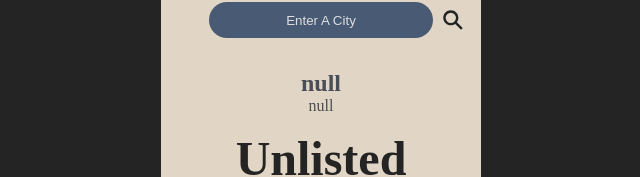
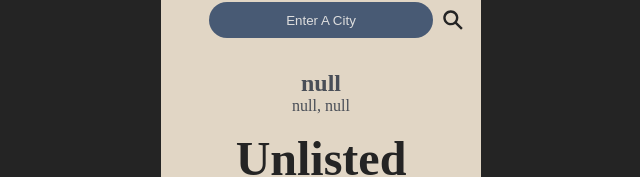
Before and after one commit to ja-zoe/weather-app, a React (Vite) app: page / in a window 1280 px wide. Shown: the part 186-363 px from the top of the page, without its empty margins (319-959 px from the left). Built offline with nearby package versions, Linux system fonts and the light colour scheme; no server answers.

Commit message:
added country to card

```diff
--- a/src/components/DisplayWeather.tsx
+++ b/src/components/DisplayWeather.tsx
@@ -18,7 +18,8 @@ const DisplayWeather = () => {
     temp: number | string,
     condition: string,
     humidity: number | string,
-    uv: number | string
+    uv: number | string,
+    country: string | null
   }
 
   const apiKey: string = "5b661caaeb7c4a76983214453242606"
@@ -44,8 +45,9 @@ const DisplayWeather = () => {
       const condition = data.current.condition.text
       const humidity = data.current.humidity
       const uv = data.current.uv
+      const country = data.location.country
 
-      setWeatherData({name, region, hiTemp, loTemp, temp, condition, humidity, uv})
+      setWeatherData({name, country, region, hiTemp, loTemp, temp, condition, humidity, uv})
     }
     catch(error){
       console.log(error)
@@ -57,8 +59,9 @@ const DisplayWeather = () => {
       const condition = 'Not a Real Place'
       const humidity = 'null'
       const uv = 'null'
+      const country = 'null'
 
-      setWeatherData({name, region, hiTemp, loTemp, temp, condition, humidity, uv})
+      setWeatherData({name, region, country, hiTemp, loTemp, temp, condition, humidity, uv})
     }
   }
 
@@ -74,7 +77,9 @@ const DisplayWeather = () => {
 
         <div className="location">
           <h2>{weatherData?.name}</h2>
-          <p>{weatherData?.region}</p>
+          <div className="rCountry">
+            <p>{weatherData?.region}, {weatherData?.country}</p>
+          </div>
         </div>
 
         <div className="forecast">
--- a/src/components/weather.css
+++ b/src/components/weather.css
@@ -48,6 +48,13 @@
     display: flex;
     flex-direction: column;
     align-items: center;
+    justify-content: center;
+    width: 100%;
+}
+
+.rCountry {
+    width: 50%;
+    text-align: center;
 }
 
 .forecast {
```
